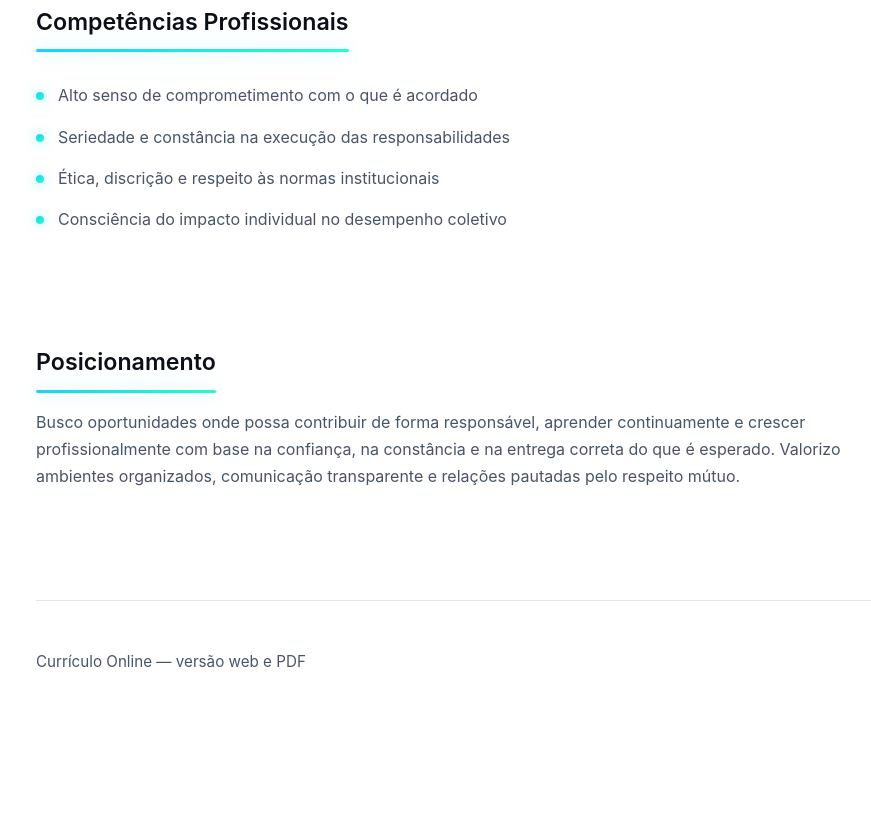
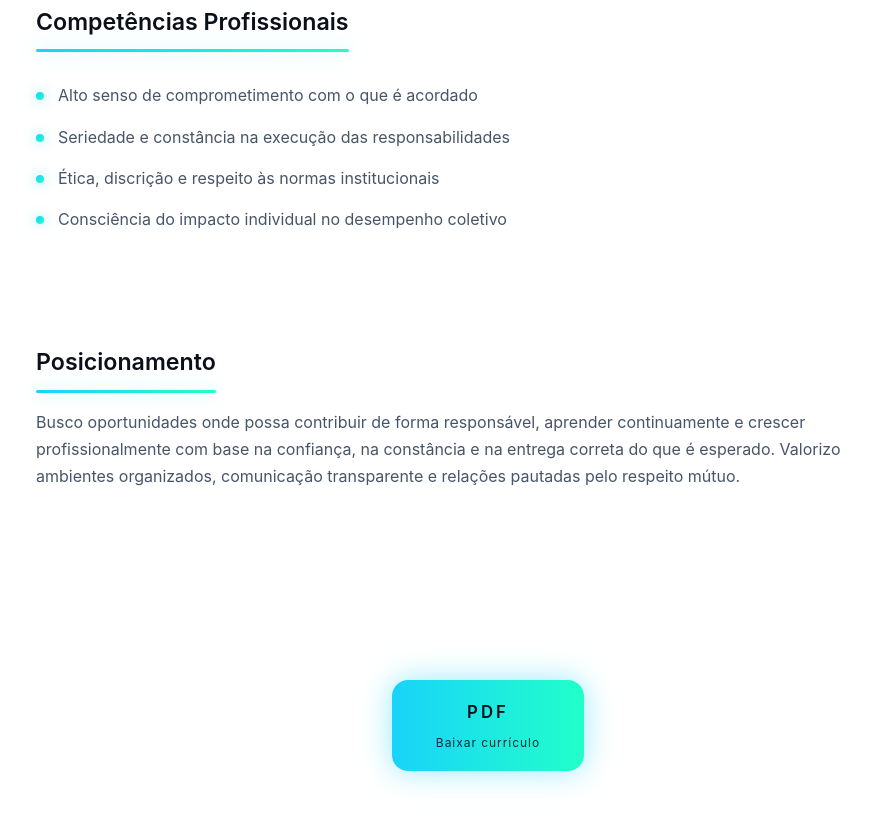
Before and after one commit to joaovictor-id/curriculo, a plain HTML site: page index.html in a window 1280 px wide. Shown: the part 1768-2595 px from the top of the page, without its empty margins (152-1023 px from the left). Before the commit the page ends 2563 px from the top, so only its background shows below. Drawn offline with Linux system fonts and the light colour scheme.

Commit message:
Update index.html

```diff
--- a/index.html
+++ b/index.html
@@ -99,19 +99,56 @@ li::before{
   box-shadow:0 0 12px rgba(25,211,250,.5);
 }
 
-footer{
-  border-top:1px solid #e5e7eb;
-  padding-top:48px;
-  font-size:.95rem;
-  color:var(--muted);
+/* ===== BOTÃO PDF ===== */
+
+.footer{
+  display:flex;
+  justify-content:center;
+  padding-top:80px;
 }
 
+.pdf-button{
+  display:flex;
+  flex-direction:column;
+  align-items:center;
+  gap:6px;
+  padding:18px 44px;
+  border-radius:16px;
+  text-decoration:none;
+  background:linear-gradient(90deg,var(--blue),var(--green));
+  box-shadow:0 0 30px rgba(25,211,250,.45);
+  transition:transform .3s ease, box-shadow .3s ease;
+}
+
+.pdf-button span{
+  font-size:1.05rem;
+  font-weight:600;
+  letter-spacing:.18em;
+  color:#0b0f19;
+}
+
+.pdf-button small{
+  font-size:.75rem;
+  letter-spacing:.08em;
+  color:#0b0f19;
+  opacity:.85;
+}
+
+.pdf-button:hover{
+  transform:scale(1.07) translateY(-3px);
+  box-shadow:
+    0 0 45px rgba(25,211,250,.6),
+    0 0 70px rgba(33,255,201,.55);
+}
+
+/* ===== PRINT PDF ===== */
 @media print{
   body{background:#fff}
   .container{padding:40px}
 }
 </style>
 </head>
+
 <body>
 
 <div class="container">
@@ -173,9 +210,12 @@ footer{
   <p>Busco oportunidades onde possa contribuir de forma responsável, aprender continuamente e crescer profissionalmente com base na confiança, na constância e na entrega correta do que é esperado. Valorizo ambientes organizados, comunicação transparente e relações pautadas pelo respeito mútuo.</p>
 </section>
 
-<footer>
-  Currículo Online — versão web e PDF
-</footer>
+<div class="footer">
+  <a href="curriculo-joao-victor.pdf" download class="pdf-button">
+    <span>PDF</span>
+    <small>Baixar currículo</small>
+  </a>
+</div>
 
 </div>
 
```
